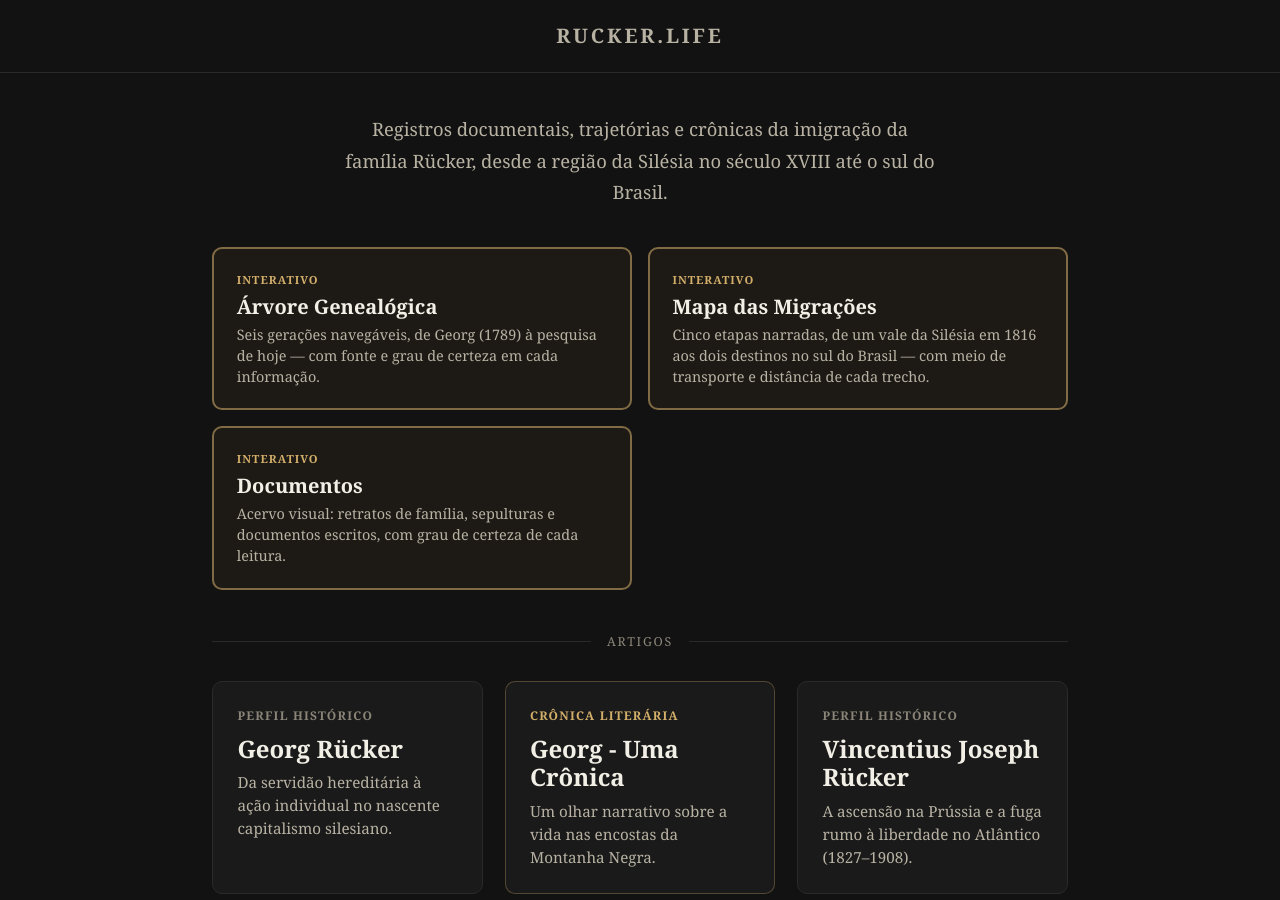
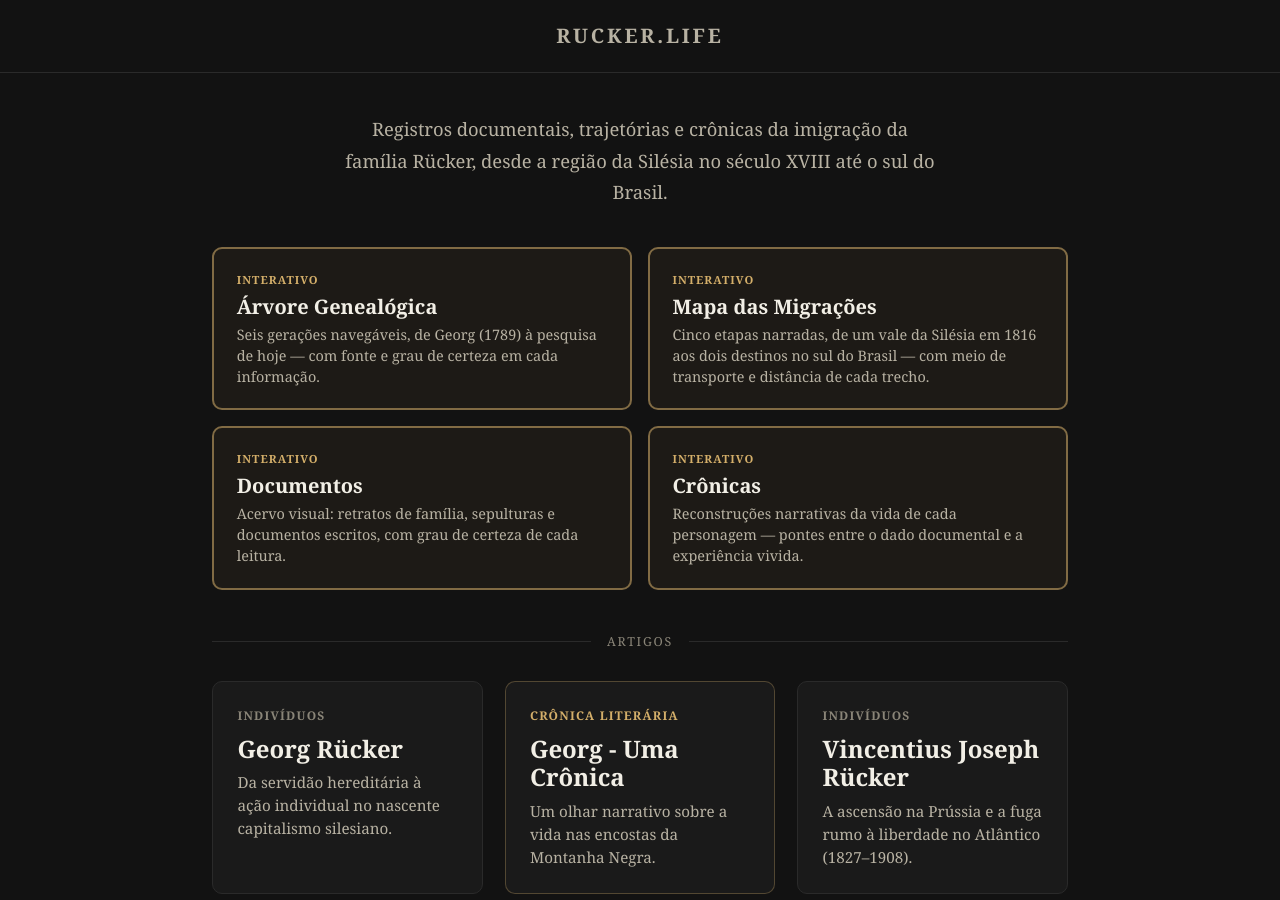
Before and after one commit to frucker-muss/frucker-muss.github.io, a Jekyll site: the page built from familia.html, in a window 1280 px wide and 900 px high. Built offline with Jekyll 4.4.1, drawn with Linux system fonts in a browser that asks for light colours.

Commit message:
Add Crônicas index page and card; rename Perfil Histórico to Indivíduos
Adds familia/cronicas.html listing the existing chronicles and links it
from a new card on familia.html. Also relabels the Georg/Vincentius
cards from "Perfil Histórico" to "Indivíduos".

Co-Authored-By: Claude Sonnet 5 <noreply@anthropic.com>

```diff
--- a/familia.html
+++ b/familia.html
@@ -74,6 +74,13 @@ title: "Família Rücker"
     <p style="font-size: 0.9rem; line-height: 1.45;">Acervo visual: retratos de família, sepulturas e documentos escritos, com grau de certeza de cada leitura.</p>
   </a>
 
+  <!-- Cartão: Crônicas -->
+  <a href="{{ '/familia/cronicas.html' | relative_url }}" class="card" style="padding: 1.3rem 1.4rem; text-align: left; justify-content: flex-start; border: 2px solid rgba(212, 175, 106, 0.55); background-color: rgba(212, 175, 106, 0.06); min-height: auto;">
+    <span style="font-size: 0.7rem; color: #d4af6a; text-transform: uppercase; letter-spacing: 0.09em; margin-bottom: 0.35rem; display: block; font-weight: bold;">Interativo</span>
+    <h3 style="margin-bottom: 0.4rem; font-size: 1.25rem; border: none;">Crônicas</h3>
+    <p style="font-size: 0.9rem; line-height: 1.45;">Reconstruções narrativas da vida de cada personagem — pontes entre o dado documental e a experiência vivida.</p>
+  </a>
+
 </div>
 
 <!-- Separador com rótulo -->
@@ -90,7 +97,7 @@ title: "Família Rücker"
 
   <!-- Cartão: Georg (Perfil Histórico) -->
   <a href="{{ '/familia/georg-rucker.html' | relative_url }}" class="card" style="padding: 1.5rem; text-align: left; justify-content: flex-start;">
-    <span style="font-size: 0.75rem; color: #8a8578; text-transform: uppercase; letter-spacing: 0.1em; margin-bottom: 0.5rem; display: block; font-weight: bold;">Perfil Histórico</span>
+    <span style="font-size: 0.75rem; color: #8a8578; text-transform: uppercase; letter-spacing: 0.1em; margin-bottom: 0.5rem; display: block; font-weight: bold;">Indivíduos</span>
     <h3 style="margin-bottom: 0.5rem; font-size: 1.5rem; border: none;">Georg Rücker</h3>
     <p style="font-size: 0.95rem;">Da servidão hereditária à ação individual no nascente capitalismo silesiano.</p>
   </a>
@@ -104,7 +111,7 @@ title: "Família Rücker"
 
   <!-- Cartão: Vincentius -->
   <a href="{{ '/familia/vincentius-joseph-rucker.html' | relative_url }}" class="card" style="padding: 1.5rem; text-align: left; justify-content: flex-start;">
-    <span style="font-size: 0.75rem; color: #8a8578; text-transform: uppercase; letter-spacing: 0.1em; margin-bottom: 0.5rem; display: block; font-weight: bold;">Perfil Histórico</span>
+    <span style="font-size: 0.75rem; color: #8a8578; text-transform: uppercase; letter-spacing: 0.1em; margin-bottom: 0.5rem; display: block; font-weight: bold;">Indivíduos</span>
     <h3 style="margin-bottom: 0.5rem; font-size: 1.5rem; border: none;">Vincentius Joseph Rücker</h3>
     <p style="font-size: 0.95rem;">A ascensão na Prússia e a fuga rumo à liberdade no Atlântico (1827–1908).</p>
   </a>
```
Also changed, not shown: familia/cronicas.html (added, +36 -0 lines).
